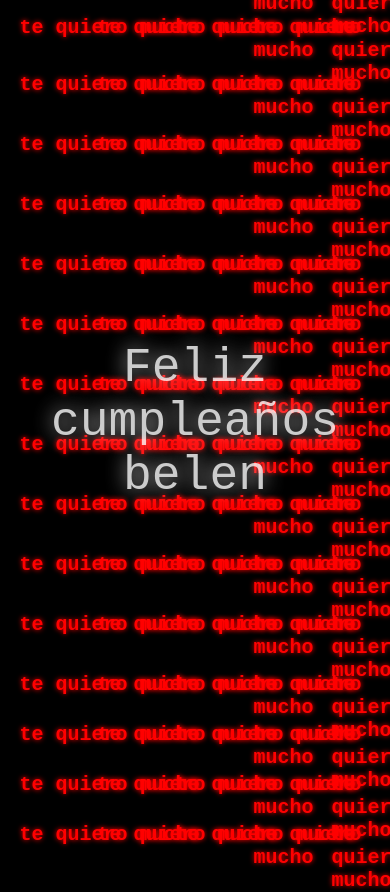
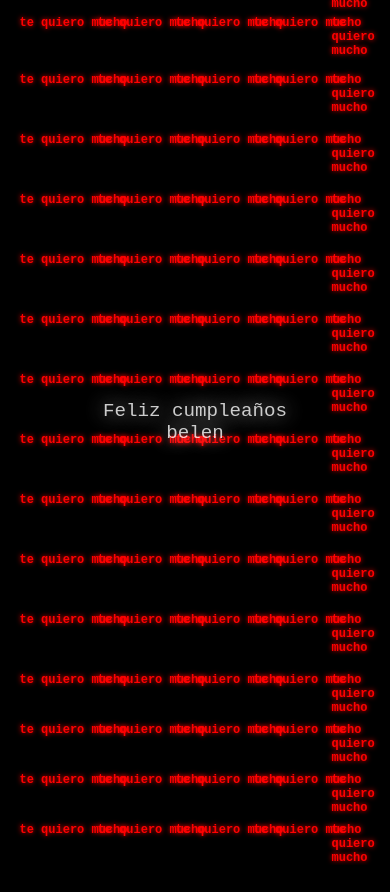
Before and after one commit to Irvin-Osvaldo-Galvez-Romero/Matrix, a plain HTML site: page index.html in a window 390 px wide. After the commit the page ends 865 px from the top, so only its background shows below. Drawn offline with Linux system fonts and the light colour scheme.

Commit message:
Update styles.css

```diff
--- a/styles.css
+++ b/styles.css
@@ -93,3 +93,35 @@ body {
     opacity: 0.8;
     pointer-events: none;
 }
+
+/* --- INICIO DE ESTILOS RESPONSIVE --- */
+@media (max-width: 768px) {
+    .title {
+        font-size: 2em;
+        padding: 0 10px;
+    }
+    .click-message {
+        font-size: 20px;
+    }
+    .matrix-character {
+        font-size: 16px;
+    }
+}
+
+@media (max-width: 480px) {
+    .title {
+        font-size: 1.2em;
+        padding: 0 5px;
+    }
+    .click-message {
+        font-size: 16px;
+    }
+    .matrix-character {
+        font-size: 12px;
+    }
+    #matrix-container {
+        min-width: 100vw;
+        min-height: 100vh;
+    }
+}
+/* --- FIN DE ESTILOS RESPONSIVE --- */
```
